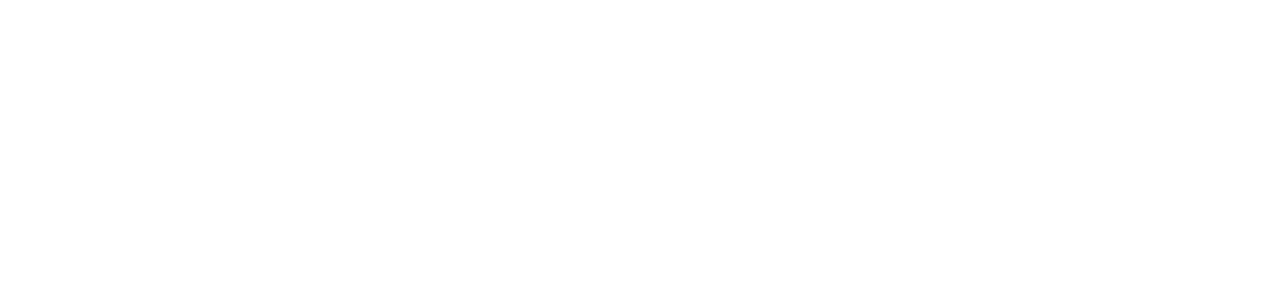
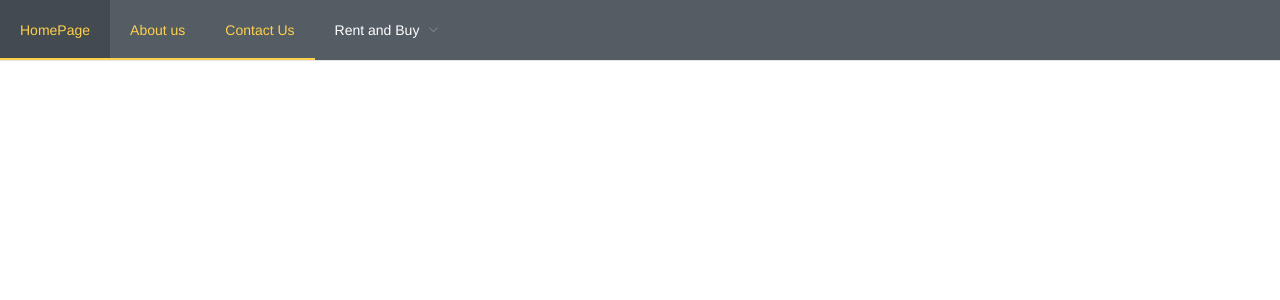
Before and after one commit to edisonarexha/Devoe-Real-Estate, a Vue app in the folder devoe-real-estate/: page /header in a window 1280 px wide. Shown: the top 300 px of the page. Built offline with nearby package versions, Linux system fonts and the light colour scheme.

Commit message:
header&footer

```diff
--- a/devoe-real-estate/src/router/index.js
+++ b/devoe-real-estate/src/router/index.js
@@ -31,6 +31,17 @@
     name: 'about',
     component: () => import( '@/views/AboutView.vue')
   },
+  {
+    path: '/header',
+    name: 'header',
+    component: () => import( '@/views/Header.vue')
+  },
+  {
+    path: '/footer',
+    name: 'footer',
+    component: () => import( '@/views/Footer.vue')
+  },
+
 
 ]
 
--- /dev/null
+++ b/devoe-real-estate/src/views/Footer.vue
@@ -0,0 +1,40 @@
+<template>
+  <v-footer
+    color="primary lighten-1"
+    padless
+  >
+    <v-row
+      justify="center"
+      no-gutters
+    >
+      <v-btn
+        v-for="link in links"
+        :key="link"
+        color="white"
+        text
+        rounded
+        class="my-2"
+      >
+        {{ link }}
+      </v-btn>
+      <v-col
+        class="primary lighten-2 py-4 text-center white--text"
+        cols="12"
+      >
+        {{ new Date().getFullYear() }} — <strong>Devoe |  </strong>
+      </v-col>
+    </v-row>
+    <v-row>Address</v-row>
+
+  </v-footer>
+</template>
+
+<script>
+export default {
+
+}
+</script>
+
+<style>
+
+</style>
--- /dev/null
+++ b/devoe-real-estate/src/views/Header.vue
@@ -0,0 +1,47 @@
+<template>
+  <div>
+
+<div class="line"></div>
+<el-menu
+  :default-active="activeIndex2"
+  class="el-menu-demo"
+  mode="horizontal"
+  @select="handleSelect"
+  background-color="#545c64"
+  text-color="#fff"
+  active-text-color="#ffd04b">
+  <el-menu-item index="1">HomePage</el-menu-item>
+  <el-menu-item index="1">About us</el-menu-item>
+  <el-menu-item index="1">Contact Us</el-menu-item>
+  <el-submenu index="2">
+    <template slot="title">Rent and Buy</template>
+    <el-menu-item index="2-1">Houses</el-menu-item>
+    <el-menu-item index="2-2">Offices</el-menu-item>
+    <el-menu-item index="2-3">Apartments</el-menu-item>
+
+  </el-submenu>
+
+</el-menu>
+
+  </div>
+</template>
+
+<script>
+export default {
+    data() {
+      return {
+        activeIndex: '1',
+        activeIndex2: '1'
+      };
+    },
+    methods: {
+      handleSelect(key, keyPath) {
+        console.log(key, keyPath);
+      }
+    }
+  }
+</script>
+
+<style>
+
+</style>
```
